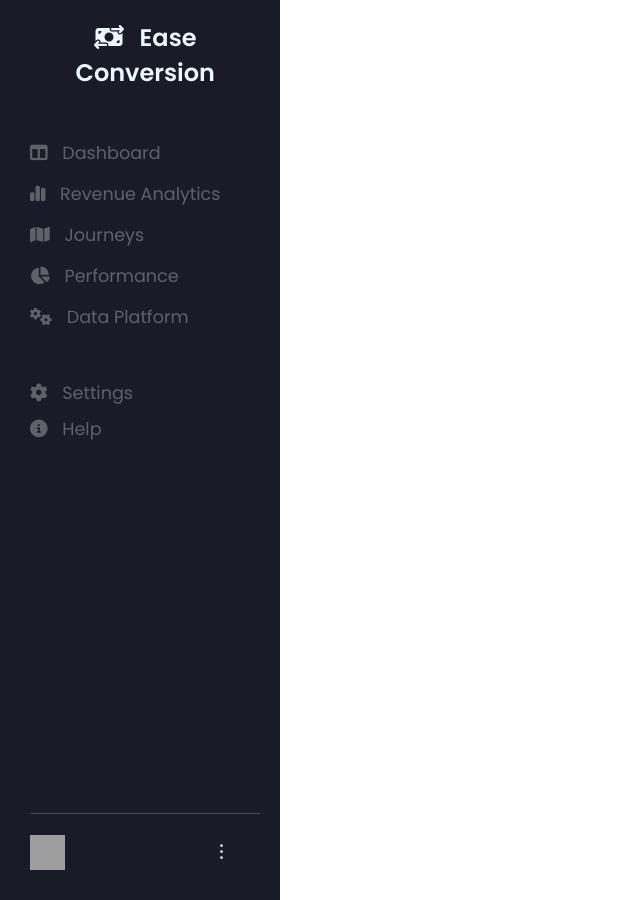
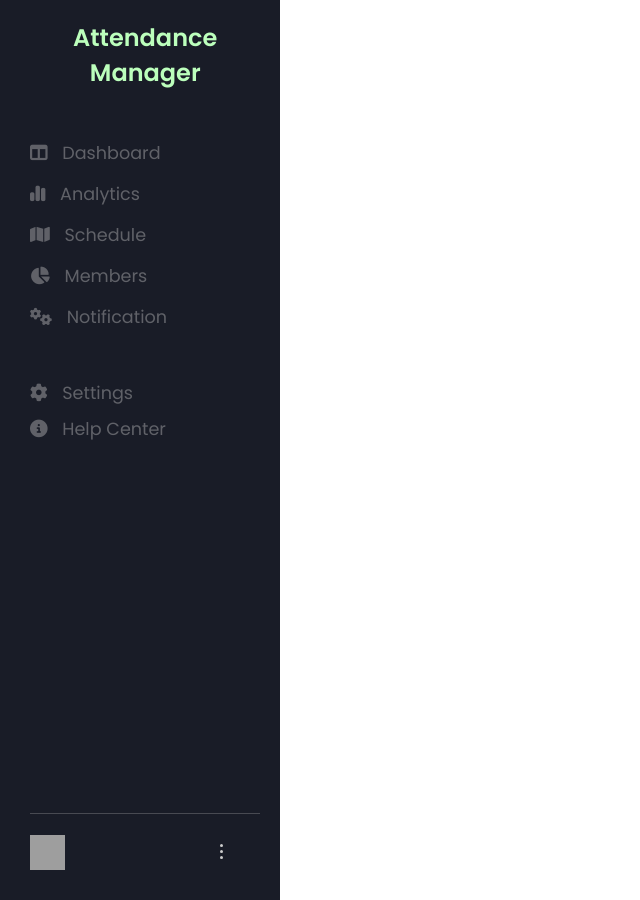
Before and after one commit to Harikesh-14/Express-JS-Projects, a Node server app: template AttendanceManagement/views/dashboard.ejs in a window 1280 px wide. Shown: the whole page, without its empty margins (0-640 px from the left). Run offline with Node 20, Linux system fonts and the light colour scheme; the template is opened without the code that fills it, so the values that code supplies are empty; some libraries are stand-ins or nearby versions; grey boxes are pictures that could not be loaded.

Commit message:
Some changes

```diff
--- a/AttendanceManagement/public/css/dashboard.css
+++ b/AttendanceManagement/public/css/dashboard.css
@@ -22,7 +22,7 @@ i {
 }
 
 .sideBar h2 {
-    color: aliceblue;
+    color: rgb(188, 255, 188);
     text-align: center;
 }
 
@@ -82,7 +82,7 @@ i {
 }
 
 .sideBar .accountInfoDisplay .nameAndRole p:nth-child(1) {
-    color: white;
+    color: rgb(188, 255, 188);
 }
 
 .sideBar .accountInfoDisplay .nameAndRole p:nth-child(2) {
--- a/AttendanceManagement/views/dashboard.ejs
+++ b/AttendanceManagement/views/dashboard.ejs
@@ -12,16 +12,16 @@
 <body>
     <!-- side bar components -->
     <div class="sideBar">
-        <h2><i class="fa-solid fa-money-bill-transfer"></i> Ease Conversion</h2>
+        <h2>Attendance Manager</h2>
 
         <!-- main tools -->
         <div class="mainTools">
             <ul>
                 <li><i class="fa-solid fa-table-columns"></i> Dashboard</li>
-                <li><i class="fa-solid fa-chart-simple"></i> Revenue Analytics</li>
-                <li><i class="fa-solid fa-map"></i> Journeys</li>
-                <li><i class="fa-solid fa-chart-pie"></i> Performance</li>
-                <li><i class="fa-solid fa-gears"></i> Data Platform</li>
+                <li><i class="fa-solid fa-chart-simple"></i> Analytics</li>
+                <li><i class="fa-solid fa-map"></i> Schedule</li>
+                <li><i class="fa-solid fa-chart-pie"></i> Members</li>
+                <li><i class="fa-solid fa-gears"></i> Notification</li>
             </ul>
         </div>
 
@@ -29,7 +29,7 @@
         <div class="optionalTools">
             <ul>
                 <li><i class="fa-solid fa-gear"></i> Settings</li>
-                <li><i class="fa-solid fa-circle-info"></i> Help</li>
+                <li><i class="fa-solid fa-circle-info"></i> Help Center</li>
             </ul>
         </div>
 
```
